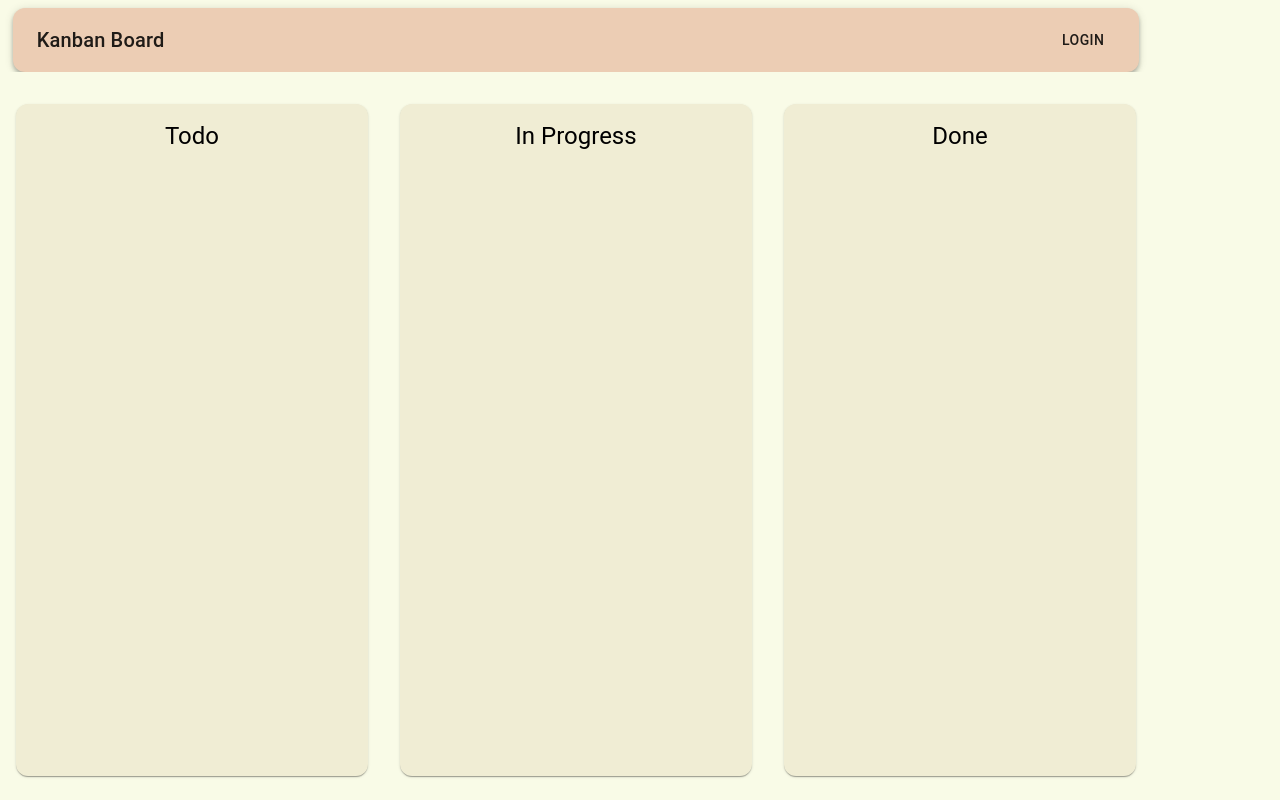
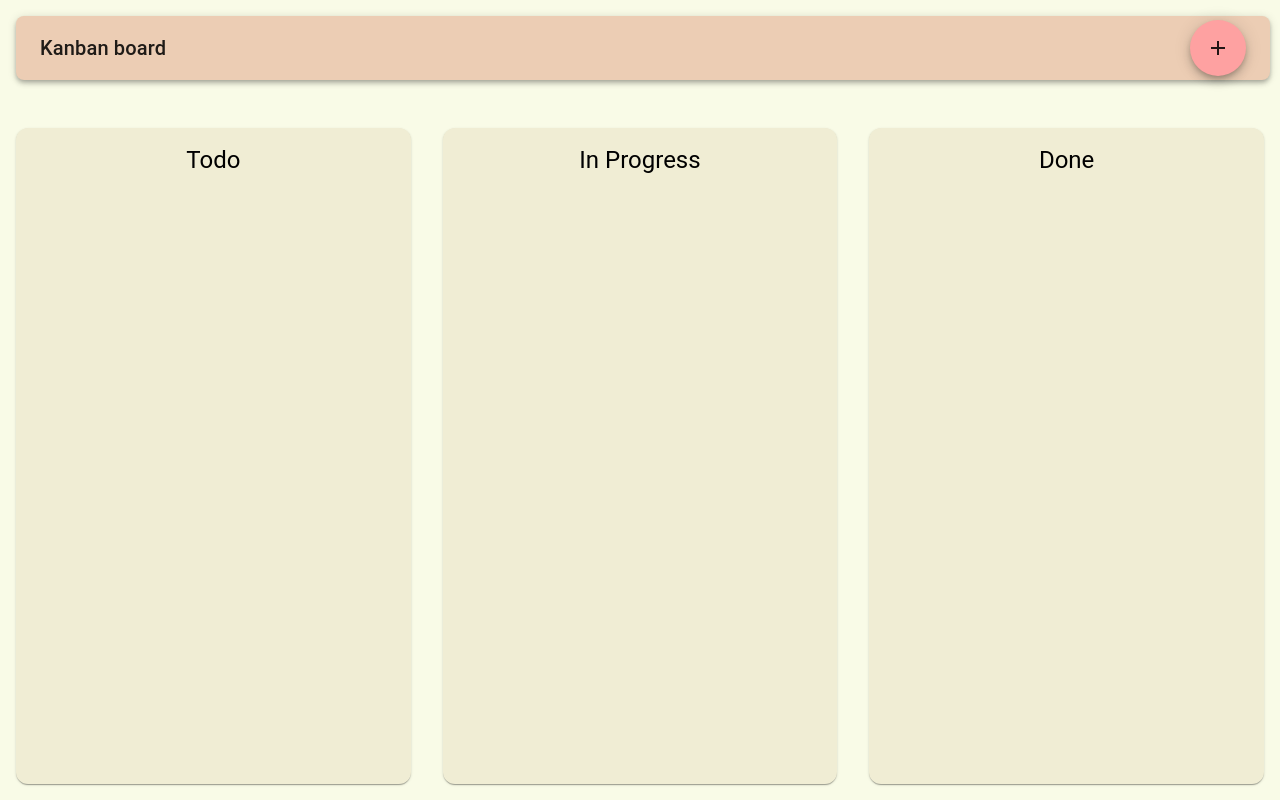
Before and after one commit to talehto/react-tests, a React (Vite) app in the folder agile-sprint-view2/: page / in a window 1280 px wide. Built offline with nearby package versions, Linux system fonts and the light colour scheme.

Commit message:
Created CustomAppBar.tsx component

```diff
--- a/agile-sprint-view2/package.json
+++ b/agile-sprint-view2/package.json
@@ -12,6 +12,7 @@
   "dependencies": {
     "@emotion/react": "^11.14.0",
     "@emotion/styled": "^11.14.0",
+    "@mui/icons-material": "^6.4.7",
     "@mui/material": "^6.4.6",
     "@mui/x-charts": "^7.27.1",
     "react": "^19.0.0",
--- a/agile-sprint-view2/src/App.tsx
+++ b/agile-sprint-view2/src/App.tsx
@@ -2,22 +2,21 @@ import React from 'react';
 import Box from '@mui/material/Box';
 import Grid from '@mui/material/Grid2';
 import { CssBaseline, ThemeProvider, AppBar, Toolbar, Typography, Button } from '@mui/material';
+import theme from './theme';
+import CustomAppBar from './components/CustomAppBar';
 import BackgroundColumn from './components/BackgroundColumn';
-import theme from './theme';
 
 const App: React.FC = () => {
+
+  const handleButtonClick = () => {
+    console.log('Button clicked');
+  };
+
   return (
     <ThemeProvider theme={theme}>
       <CssBaseline />
-      <AppBar position="static" sx={{ width: "88vw", margin: '0 auto', borderRadius: 3 }}>
-        <Toolbar sx={{ }}>
-          <Typography variant="h6" component="div" sx={{ flexGrow: 1 }}>
-            Kanban Board
-          </Typography>
-          <Button color="inherit">Login</Button>
-        </Toolbar>
-      </AppBar>
-      <Box sx={{ display: 'flex', flexDirection: 'column', flexGrow: 1, width: "90vw", height: "90vh", bgcolor: 'background.default', margin: '0 auto' }}>
+      <Box sx={{ display: 'flex', flexDirection: 'column', flexGrow: 1, width: "100vw", height: "100vh", bgcolor: 'background.default' }}>
+      <CustomAppBar title="Kanban board" sx={{ width: "98vw",  mt: 2 }} onButtonClick={handleButtonClick} />
         <Grid container sx={{ flexGrow: 1 }}>
           <BackgroundColumn title="Todo" size={{ xs: 4, md: 4 }} padding={2} sx_args={{ mt: 2 }} />
           <BackgroundColumn title="In Progress" size={{ xs: 4, md: 4 }} padding={2} sx_args={{ mt: 2 }}  />
--- /dev/null
+++ b/agile-sprint-view2/src/components/CustomAppBar.tsx
@@ -0,0 +1,27 @@
+import React from 'react';
+import { AppBar, Toolbar, Typography, Button } from '@mui/material';
+import Fab from '@mui/material/Fab';
+import AddIcon from '@mui/icons-material/Add';
+
+interface CustomAppBarProps {
+  title: string;
+  onButtonClick: () => void;
+  sx?: object;
+}
+
+const CustomAppBar: React.FC<CustomAppBarProps> = ({ title, onButtonClick, sx }) => {
+  return (
+    <AppBar position="static" sx={{ marginBottom: 2, borderRadius: 2, minHeight: '60px', marginLeft: 2, ...sx }}>
+      <Toolbar>
+        <Typography variant="h6" sx={{ flexGrow: 1 }}>
+          {title}
+        </Typography>
+        <Fab color="secondary" aria-label="add">
+          <AddIcon />
+        </Fab>
+      </Toolbar>
+    </AppBar>
+  );
+}
+
+export default CustomAppBar;
--- a/agile-sprint-view2/src/theme.tsx
+++ b/agile-sprint-view2/src/theme.tsx
@@ -14,7 +14,7 @@ const theme = createTheme({
       main: '#ECCDB4', // Replace with your primary color
     },
     secondary: {
-      main: '#dc004e', // Replace with your secondary color
+      main: '#FEA1A1', // Replace with your secondary color
     },
     background: {
       default: '#F9FBE7', // Replace with your background color
```
Also changed, not shown: 1 other file (tests, documents, lock files or other folders).
